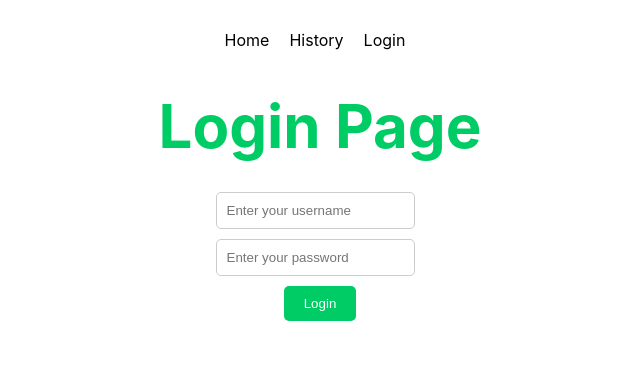
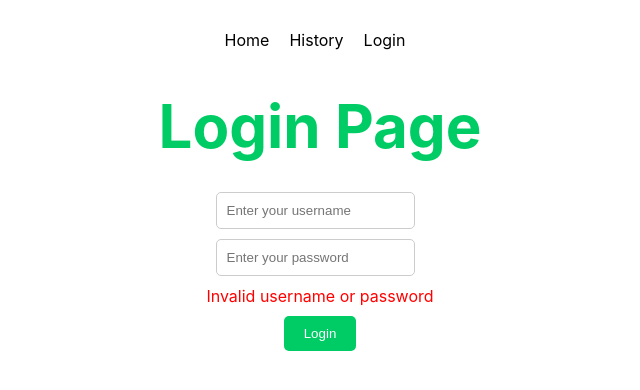
Before and after one commit to Tanapon65030/local_website_Short_URL-, a React (Create React App) app: page /login in a window 1280 px wide. Both pictures are taken after a click on the button "Login". Shown: the top 390 px of the page, without its empty margins (320-960 px from the left). Built offline with nearby package versions, Linux system fonts and the light colour scheme.

Commit message:
add error messages
add error messages

```diff
--- a/src/components/Login.js
+++ b/src/components/Login.js
@@ -5,6 +5,7 @@ const Login = () => {
   const [username, setUsername] = useState('');
   const [password, setPassword] = useState('');
   const [isLoggedIn, setIsLoggedIn] = useState(false);
+  const [loginError, setLoginError] = useState(''); // New state for login error messages
 
   useEffect(() => {
     const storedIsLoggedIn = localStorage.getItem('isLoggedIn') === 'true';
@@ -16,8 +17,10 @@ const Login = () => {
       console.log('Login successful');
       setIsLoggedIn(true);
       localStorage.setItem('isLoggedIn', 'true');
+      setLoginError(''); // Clear any error messages
     } else {
       console.log('Invalid username or password');
+      setLoginError('Invalid username or password'); // Set the error message
     }
   };
 
@@ -26,6 +29,7 @@ const Login = () => {
     setUsername('');
     setPassword('');
     localStorage.setItem('isLoggedIn', 'false');
+    setLoginError(''); // Clear any error messages
   };
 
   return (
@@ -57,7 +61,8 @@ const Login = () => {
               onChange={(e) => setPassword(e.target.value)}
               className="url-input"
             />
-          </div >
+          </div>
+          {loginError && <div style={{ color: 'red', marginTop: '10px' }}>{loginError}</div>}
           <div style={{ marginTop: '10px' }}>
             <button onClick={handleLogin} className="url-submit-button">Login</button>
           </div>
```
